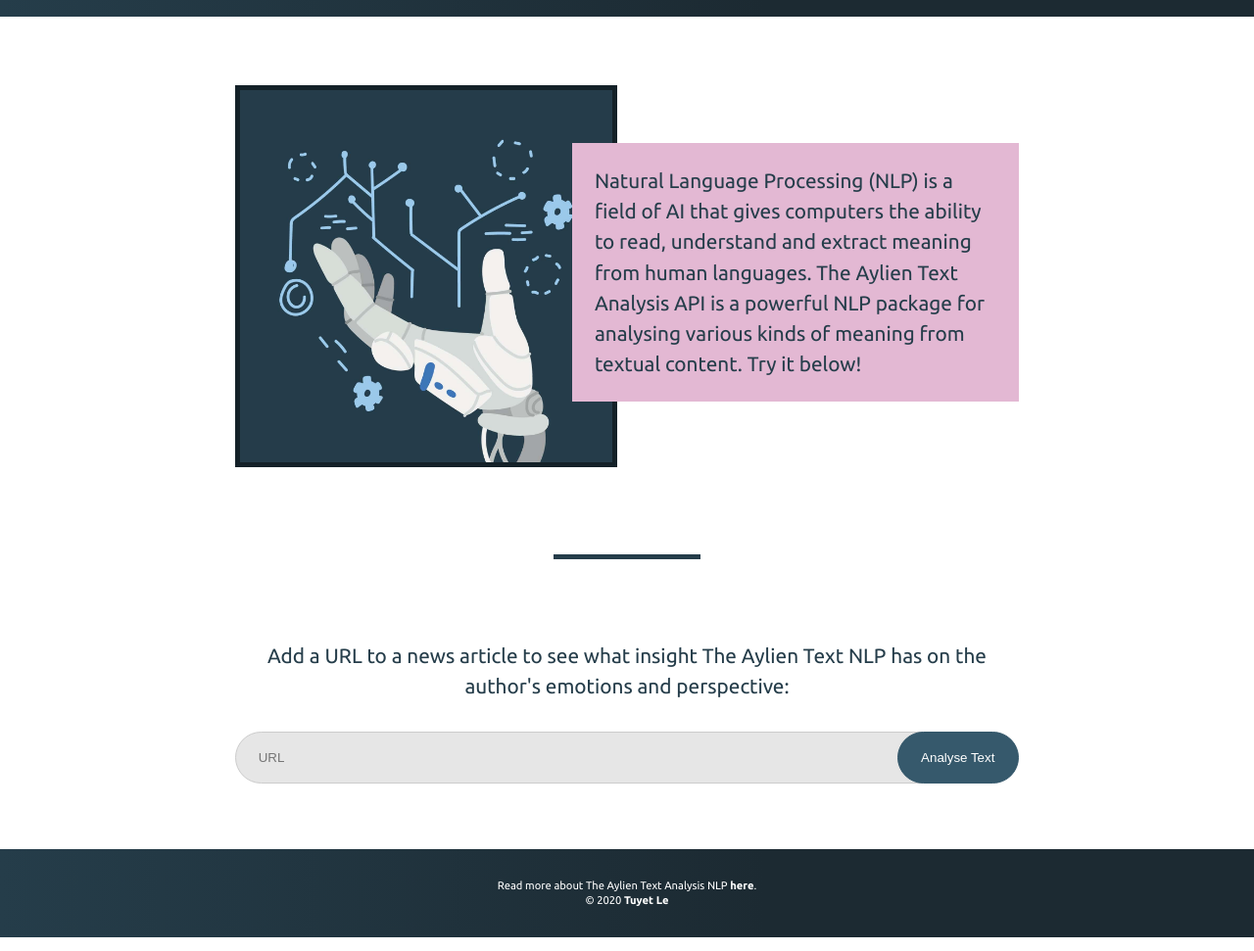
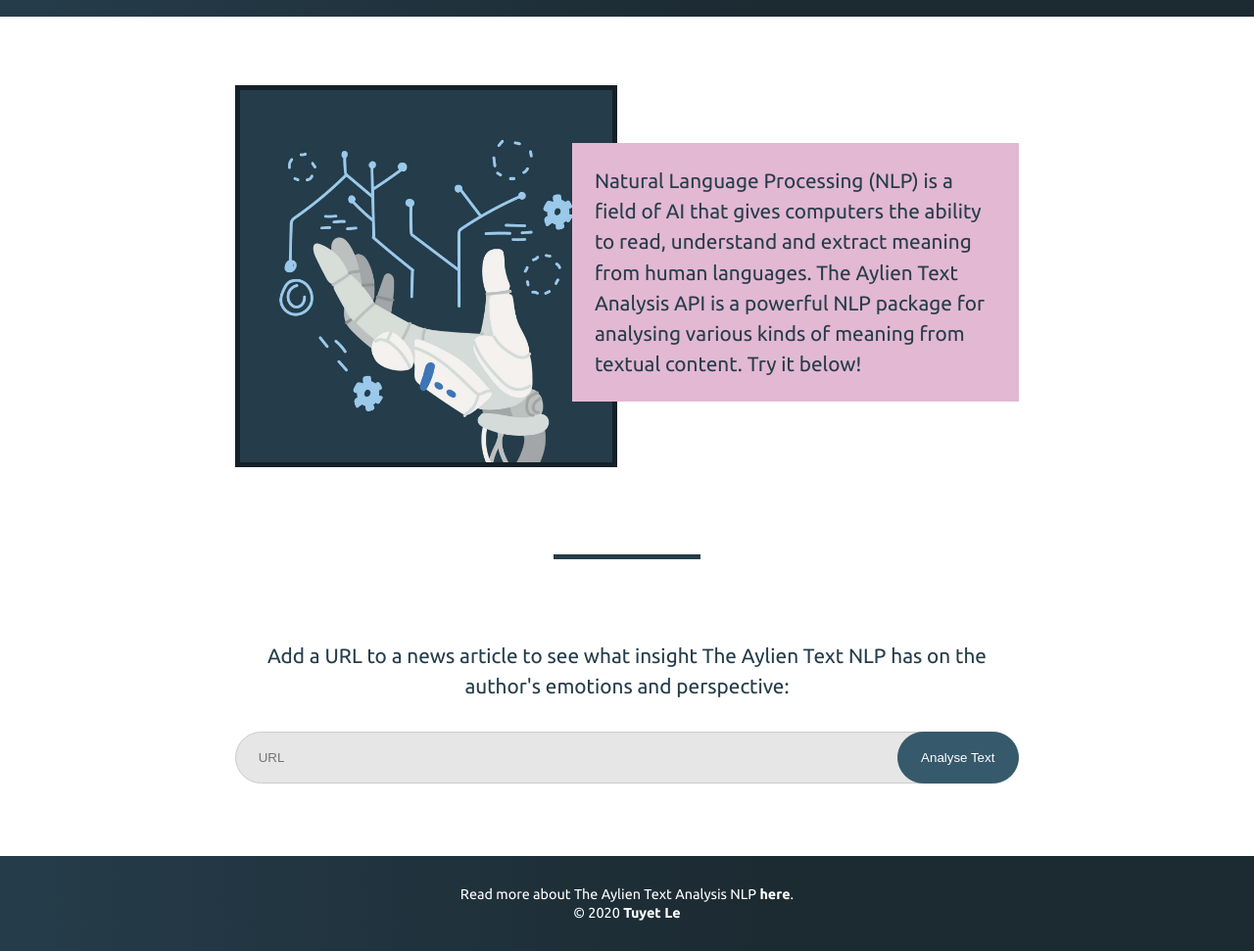
Before and after one commit to toowee-le/natural-language-processing-app, a website built with webpack: page src/client/views/index.html in a window 1280 px wide. Shown: the part 99-1070 px from the top of the page at 98% size. Built offline with nearby package versions, Linux system fonts and the light colour scheme.

Commit message:
increase font size of footer

```diff
--- a/src/client/styles/footer.scss
+++ b/src/client/styles/footer.scss
@@ -4,7 +4,7 @@
     text-align: center;
     padding: 30px;
     margin-top: 2em;
-    font-size: .7rem;
+    font-size: .9rem;
     background: linear-gradient(90deg, rgba(37,61,74,1) 0%, rgba(28,42,50,1) 61%);
     color: #FFF;
 
```
Also changed, not shown: src/client/views/index.html (+2 -2 lines), dist/index.html, dist/main.css, dist/service-worker.js, 1 other file.
